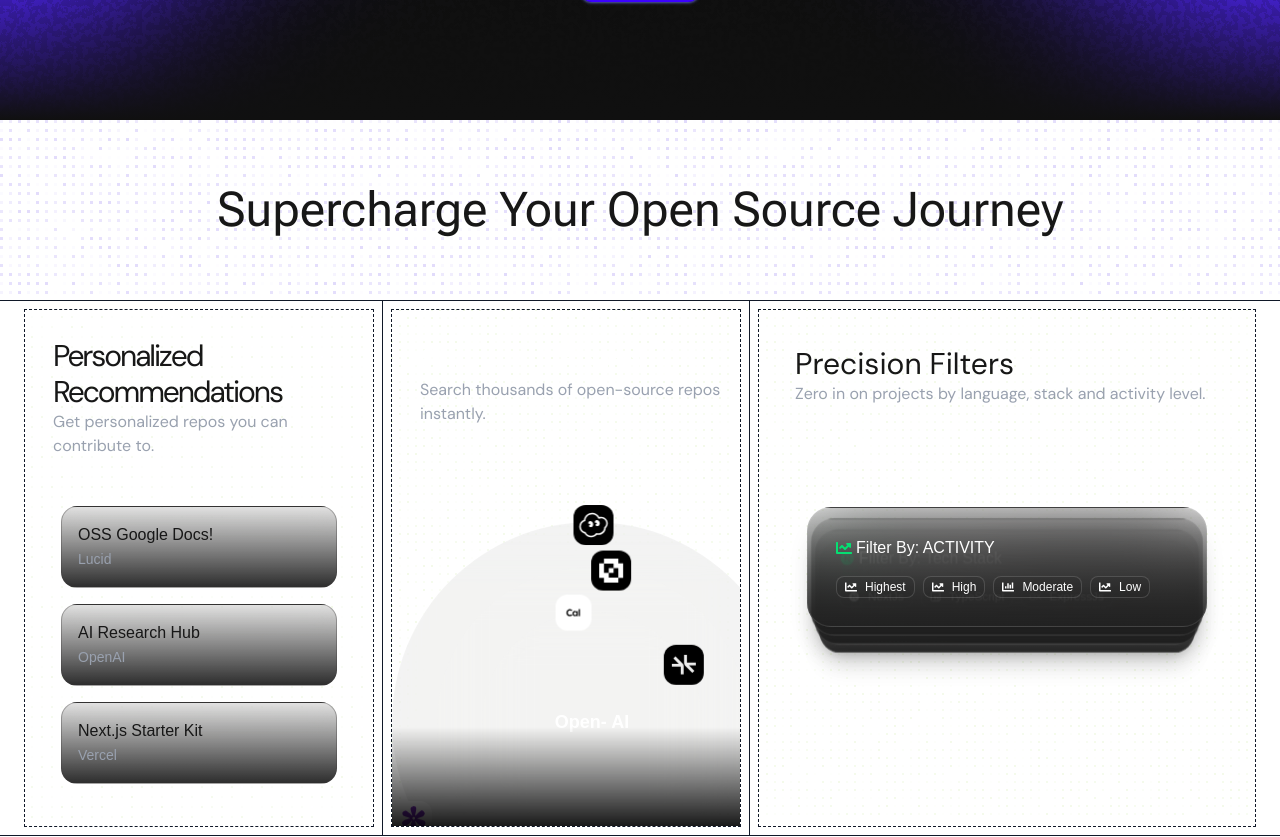
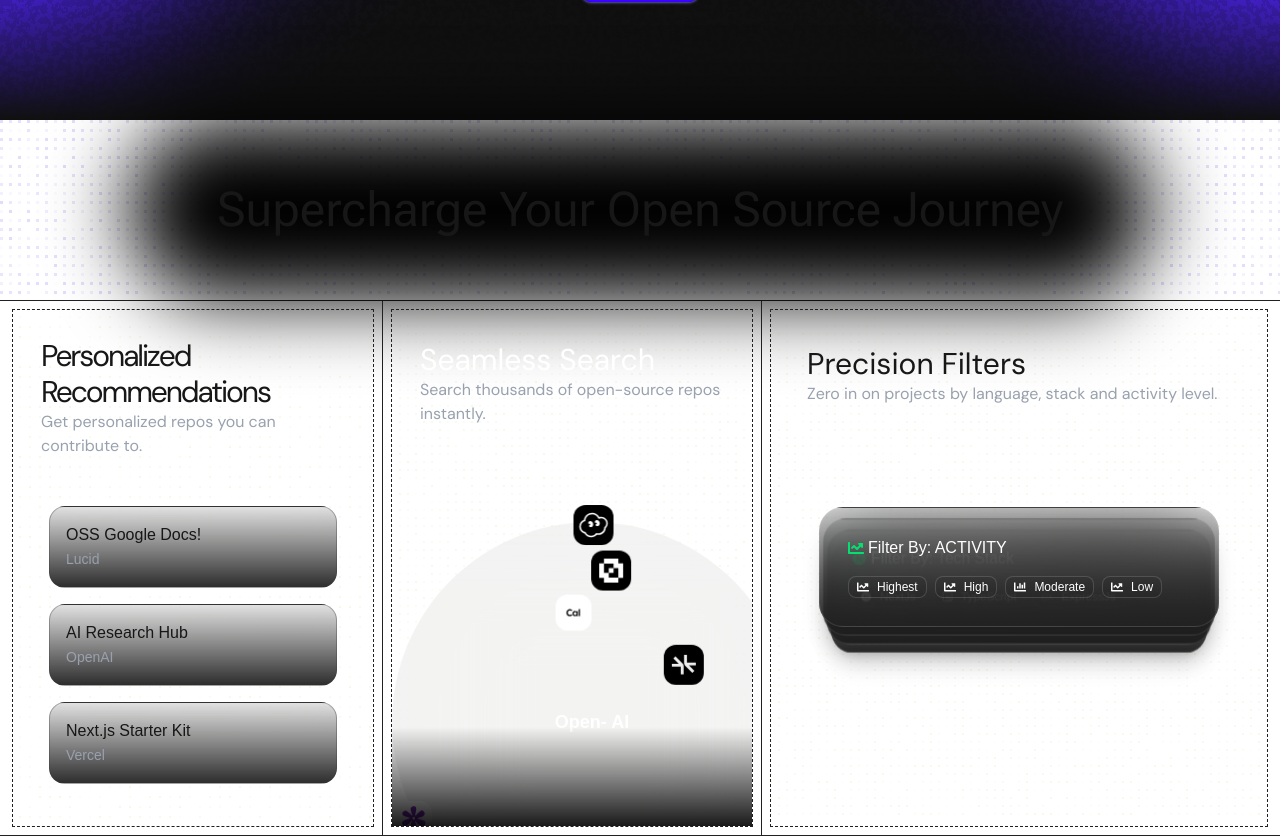
Before and after one commit to Bhaveshanjana/open-ai, a Next.js app: page / in a window 1280 px wide. Shown: the part 440-1277 px from the top of the page. Built offline with nearby package versions, Linux system fonts and the light colour scheme.

Commit message:
add how it work section

```diff
--- a/src/components/Journey.tsx
+++ b/src/components/Journey.tsx
@@ -26,6 +26,7 @@
           height={180}
           width={1540}
         />
+        <div className="h-full  w-5xl bg-black blur-2xl rounded-full absolute flex  justify-center items-center inset-0 mx-auto"></div>
         <div className="flex justify-center text-center items-center inset-0 absolute text-2xl md:text-5xl">
           <span className={`${roboto} `}>
             Supercharge Your Open Source Journey
@@ -33,11 +34,11 @@
         </div>
       </div>
       {/* 3 box's */}
-      <div className="border-b-[1px] border-t-[1px] border-gray-900 mb-6 ">
-        <div className="relative flex w-full mx-auto px-4 h-full">
+      <div className="border-b-[1px] border-t-[1px] border-[#202020] mb-6 ">
+        <div className="relative flex w-full mx-auto px-1 h-full">
           {/* 1st box */}
-          <div className="w-full border-r-[1px] border-gray-900 p-2">
-            <div className="relative border border-dashed border-gray-900 h-full p-7">
+          <div className="w-full border-r-[1px] border-[#202020] p-2">
+            <div className="relative border border-dashed border-[#202020] h-full p-7">
               {/* Grid effect */}
               <FlickeringGrid
                 color="#8bcb31"
@@ -83,8 +84,8 @@
             </div>
           </div>
           {/* 2nd box */}
-          <div className="relative  w-full border-r-[1px] border-gray-900 p-2 overflow-hidden ">
-            <div className="border border-dashed border-gray-900 ">
+          <div className="relative  w-full border-r-[1px] border-[#202020] p-2 overflow-hidden ">
+            <div className="border border-dashed border-[#202020] ">
               <div className="absolute inset-2">
                 <FlickeringGrid
                   color="#8bcb31"
@@ -105,7 +106,7 @@
           </div>
           {/* 3rd box */}
           <div className="relative w-full p-2 ">
-            <div className="border border-dashed border-gray-900 h-full">
+            <div className="border border-dashed border-[#202020] h-full">
               <div className="absolute inset-2">
                 <FlickeringGrid
                   color="#8bcb31"
```
